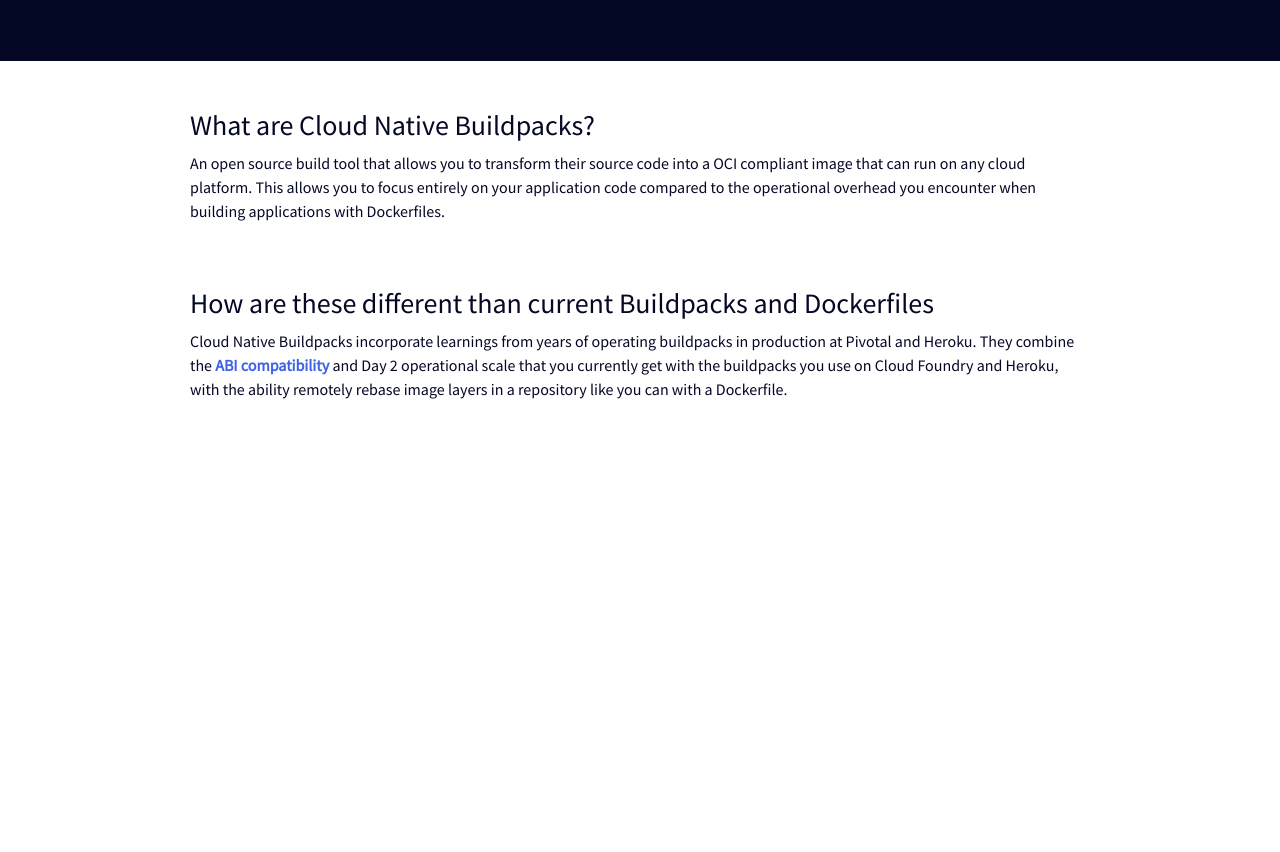
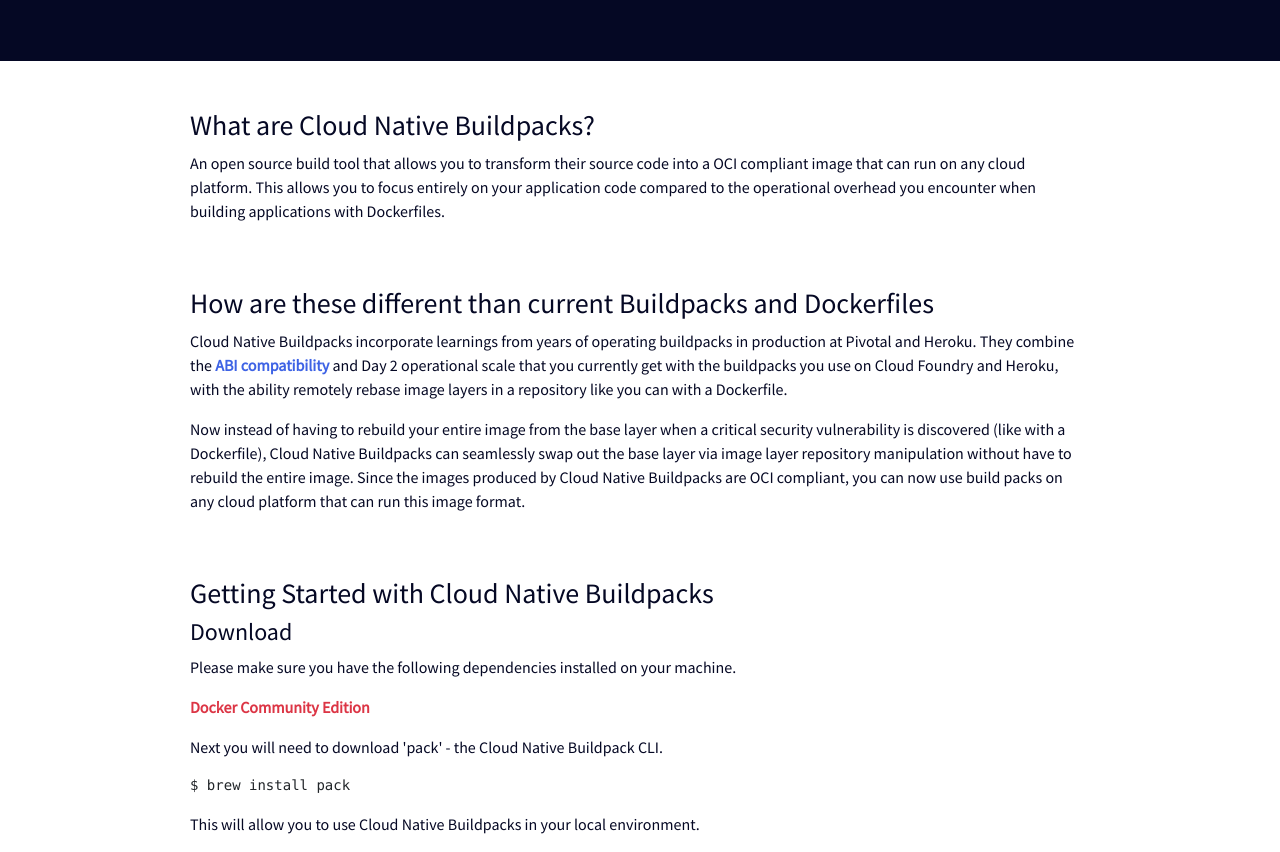
Before and after one commit to buildpacks/website, a plain HTML site: page index.html in a window 1280 px wide. Shown: the part 180-1032 px from the top of the page. Before the commit the page ends 800 px from the top, so only its background shows below. Drawn offline with nearby package versions, Linux system fonts and the light colour scheme.

Commit message:
download content

```diff
--- a/index.html
+++ b/index.html
@@ -27,7 +27,24 @@
       <section class="pt-5">
         <h2 class="h3">How are these different than current Buildpacks and Dockerfiles</h2>
         <p>Cloud Native Buildpacks incorporate learnings from years of operating buildpacks in production at Pivotal and Heroku.  They combine the <a href="https://en.wikipedia.org/wiki/Application_binary_interface#Complete_ABIs" target="blank">ABI compatibility</a> and Day 2 operational scale that you currently get with the buildpacks you use on Cloud Foundry and Heroku, with the ability remotely rebase image layers in a repository like you can with a Dockerfile.</p>
+        <p>Now instead of having to rebuild your entire image from the base layer when a critical security vulnerability is discovered (like with a Dockerfile), Cloud Native Buildpacks can seamlessly swap out the base layer via image layer repository manipulation without have to rebuild the entire image.  Since the images produced by Cloud Native Buildpacks are OCI compliant, you can now use build packs on any cloud platform that can run this image format.</p>
       </section>
+      <section class="pt-5">
+        <h2 class="h3">
+          Getting Started with Cloud Native Buildpacks
+        </h2>
+        <h3 class="h4">Download</h3>
+        <p>Please make sure you have the following dependencies installed on your machine.</p>
+
+        <p><a class="text-danger" href="" target="blank">Docker Community Edition</a></p>
+
+        <p>Next you will need to download 'pack' - the Cloud Native Buildpack CLI.</p>
+
+        <pre class="code-block"><code>$ brew install pack</code></pre>
+
+        <p>This will allow you to use Cloud Native Buildpacks in your local environment.</p>
+      </section>
+
     </div>
     <!-- Optional JavaScript -->
     <!-- jQuery first, then Popper.js, then Bootstrap JS -->
```
